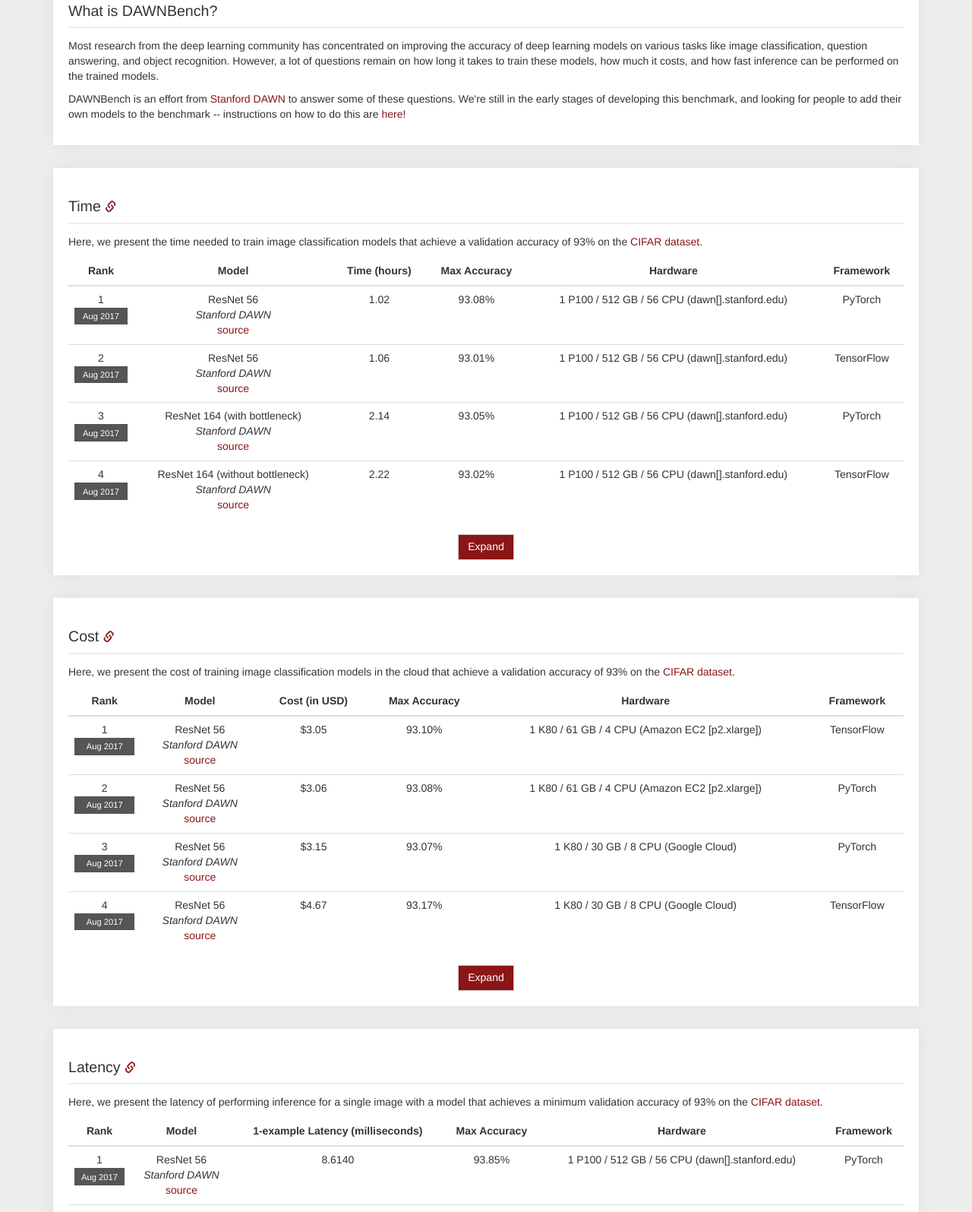
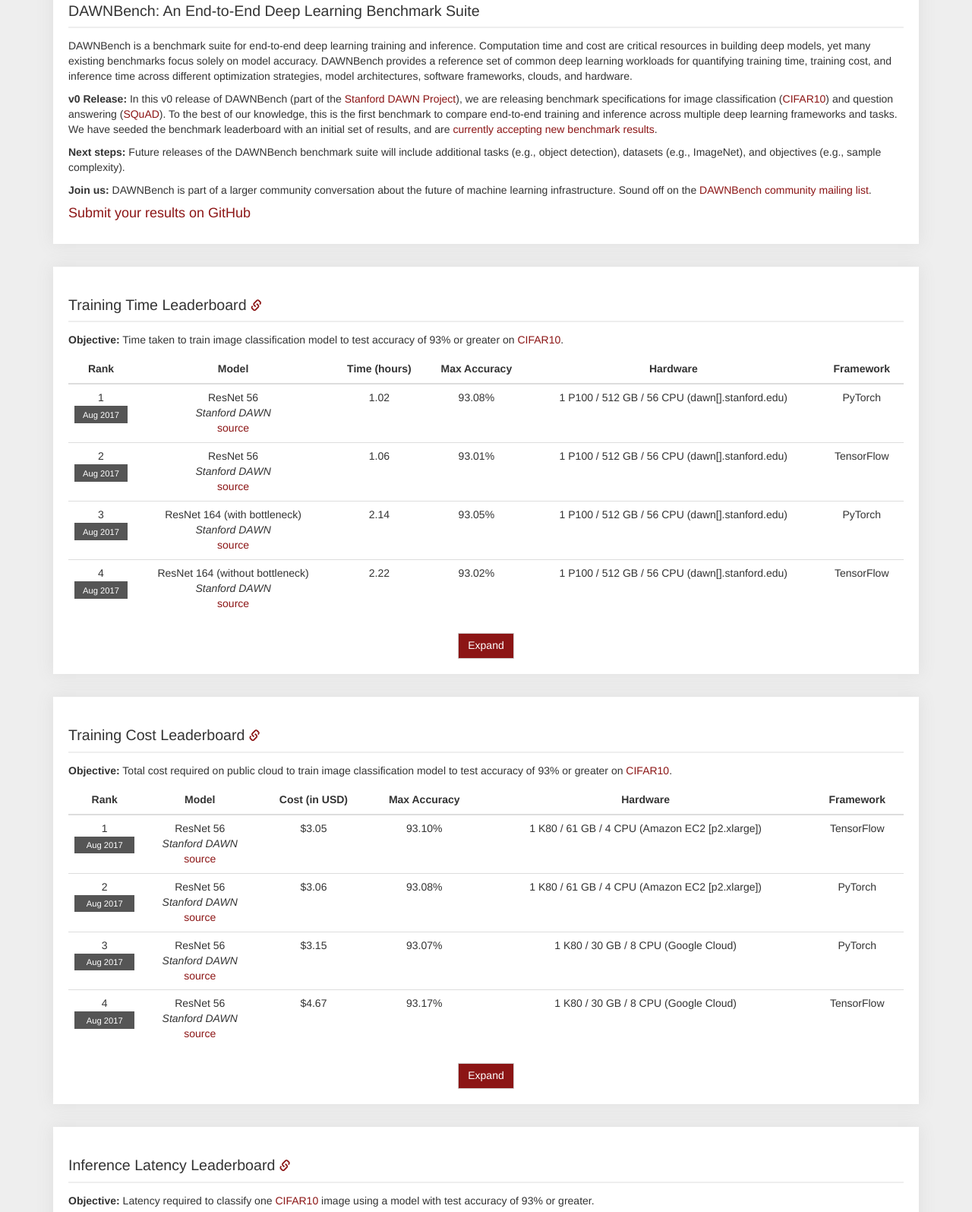
Before and after one commit to codyaustun/benchmark, a website: page index.html in a window 1280 px wide. Shown: the part 239-1834 px from the top of the page at 76% size. Drawn offline with Linux system fonts and the light colour scheme; files that its build step writes are made by us from their sources.

Commit message:
Copy with Deepak and Cody

```diff
--- a/index.html
+++ b/index.html
@@ -51,26 +51,25 @@
         <div class="container">
             <div class="card" id="info-card">
                 <div class="card-headline">
-                    <h2>What is DAWNBench?</h2>
+                    <h2>DAWNBench: An End-to-End Deep Learning Benchmark Suite</h2>
                 </div>
 
-                <p>Most research from the deep learning community has concentrated on improving the accuracy
-                of deep learning models on various tasks like image classification, question answering, and object
-                recognition. However, a lot of questions remain on how long it takes to train these models, how
-                much it costs, and how fast inference can be performed on the trained models.</p>
+                <p>DAWNBench is a benchmark suite for end-to-end deep learning training and inference. Computation time and cost are critical resources in building deep models, yet many existing benchmarks focus solely on model accuracy. DAWNBench provides a reference set of common deep learning workloads for quantifying training time, training cost, and inference time across different optimization strategies, model architectures, software frameworks, clouds, and hardware.</p>
 
-                <p>DAWNBench is an effort from <a href="dawn.cs.stanford.edu">Stanford DAWN</a> to answer some of
-                these questions. We're still in the early stages of developing this benchmark, and looking for people to
-                add their own models to the benchmark -- instructions on how to do this are
-                <a href="https://github.com/stanford-futuredata/dawn-bench-web/blob/master/results/README.md">here</a>!
-                </p>
+		<p><b>v0 Release:</b> In this v0 release of DAWNBench (part of the <a href="dawn.cs.stanford.edu">Stanford DAWN Project</a>), we are releasing benchmark specifications for image classification (<a href="changenav">CIFAR10</a>) and question answering (<a href="changenav">SQuAD</a>). To the best of our knowledge, this is the first benchmark to compare end-to-end training and inference across multiple deep learning frameworks and tasks. We have seeded the benchmark leaderboard with an initial set of results, and are <a href="https://github.com/stanford-futuredata/dawn-bench-web/blob/master/results/README.md">currently accepting new benchmark results</a>.</p>
+
+		<p><b>Next steps:</b> Future releases of the DAWNBench benchmark suite will include additional tasks (e.g., object detection), datasets (e.g., ImageNet), and objectives (e.g., sample complexity).</p>
+
+		<p><b>Join us:</b> DAWNBench is part of a larger community conversation about the future of machine learning infrastructure. Sound off on the <a href="TODO">DAWNBench community mailing list</a>.</p>
+
+		<h4><a href="https://github.com/stanford-futuredata/dawn-bench-web/blob/master/results/README.md">Submit your results on GitHub</a></h4>
 
             </div>
 
             <div class="card">
                 <div class="card-headline">
                     <h2 id='time'>
-                        Time
+                        Training Time Leaderboard
                         <a href="#time" class="glyphicon glyphicon-link"></a>
                     </h2>
                 </div>
@@ -83,7 +82,7 @@
             <div class="card">
                 <div class="card-headline">
                     <h2 id='cost'>
-                        Cost
+                        Training Cost Leaderboard
                         <a href="#cost" class="glyphicon glyphicon-link"></a>
                     </h2>
                 </div>
@@ -96,7 +95,7 @@
             <div class="card">
                 <div class="card-headline">
                     <h2 id='latency'>
-                        Latency
+                        Inference Latency Leaderboard
                         <a href="#latency" class="glyphicon glyphicon-link"></a>
                     </h2>
                 </div>
@@ -109,7 +108,7 @@
             <div class="card">
                 <div class="card-headline">
                     <h2 id='throughput'>
-                        Throughput
+                        Inference Throughput Leaderboard
                         <a href="#throughput" class="glyphicon glyphicon-link"></a>
                     </h2>
                 </div>
--- a/leaderboard/CIFAR10/cost.html
+++ b/leaderboard/CIFAR10/cost.html
@@ -1,8 +1,6 @@
 
-<!--lorem-->
-<p>Here, we present the cost of training image classification models in the cloud that achieve a validation
-accuracy of 93% on the <a href="https://www.cs.toronto.edu/~kriz/cifar.html">CIFAR dataset</a>.</p>
-<!--/lorem-->
+<p><b>Objective:</b> Total cost required on public cloud to train image classification model to test accuracy of 93% or greater on <a
+ href="https://www.cs.toronto.edu/~kriz/cifar.html">CIFAR10</a>.</p>
 
 <div class="table-responsive">
     <table class="table">
--- a/leaderboard/CIFAR10/latency.html
+++ b/leaderboard/CIFAR10/latency.html
@@ -1,9 +1,5 @@
 
-<!--lorem-->
-<p>Here, we present the latency of performing inference for a single image with a model that achieves
-a minimum validation accuracy of 93% on the
-<a href="https://www.cs.toronto.edu/~kriz/cifar.html">CIFAR dataset</a>.</p>
-<!--/lorem-->
+<p><b>Objective:</b> Latency required to classify one <a href="https://www.cs.toronto.edu/~kriz/cifar.html">CIFAR10</a> image using a model with test accuracy of 93% or greater.</p>
 
 <div class="table-responsive">
     <table class="table">
--- a/leaderboard/CIFAR10/throughput.html
+++ b/leaderboard/CIFAR10/throughput.html
@@ -1,9 +1,5 @@
 
-<!--lorem-->
-<p>Here, we present the maximum throughput that can be achieved while performing inference on 8192 images, with a
-model that achieves a minimum validation accuracy of 93% on the
-<a href="https://www.cs.toronto.edu/~kriz/cifar.html">CIFAR dataset</a>.</p>
-<!--/lorem-->
+<p><b>Objective:</b> Throughput classifying 8192 <a href="https://www.cs.toronto.edu/~kriz/cifar.html">CIFAR10</a> images using a model with test accuracy of 93% or greater.</p>
 
 <div class="table-responsive">
     <table class="table">
--- a/leaderboard/CIFAR10/time.html
+++ b/leaderboard/CIFAR10/time.html
@@ -1,8 +1,5 @@
 
-<!--lorem-->
-<p>Here, we present the time needed to train image classification models that achieve a validation accuracy
-of 93% on the <a href="https://www.cs.toronto.edu/~kriz/cifar.html">CIFAR dataset</a>.</p>
-<!--/lorem-->
+<p><b>Objective:</b> Time taken to train image classification model to test accuracy of 93% or greater on <a href="https://www.cs.toronto.edu/~kriz/cifar.html">CIFAR10</a>.</p>
 
 <div class="table-responsive">
     <table class="table">
```
Also changed, not shown: leaderboard/SQuAD/cost.html (+1 -5 lines), leaderboard/SQuAD/latency.html (+2 -5 lines), leaderboard/SQuAD/throughput.html (+1 -5 lines), leaderboard/SQuAD/time.html (+1 -4 lines), src/html/index.html (+13 -14 lines), templates/CIFAR10/cost.html (+2 -4 lines), templates/CIFAR10/latency.html (+1 -5 lines), templates/CIFAR10/throughput.html (+1 -5 lines), templates/CIFAR10/time.html (+1 -4 lines), templates/SQuAD/cost.html (+1 -5 lines), templates/SQuAD/latency.html (+2 -5 lines), templates/SQuAD/throughput.html (+1 -5 lines), templates/SQuAD/time.html (+1 -4 lines).
